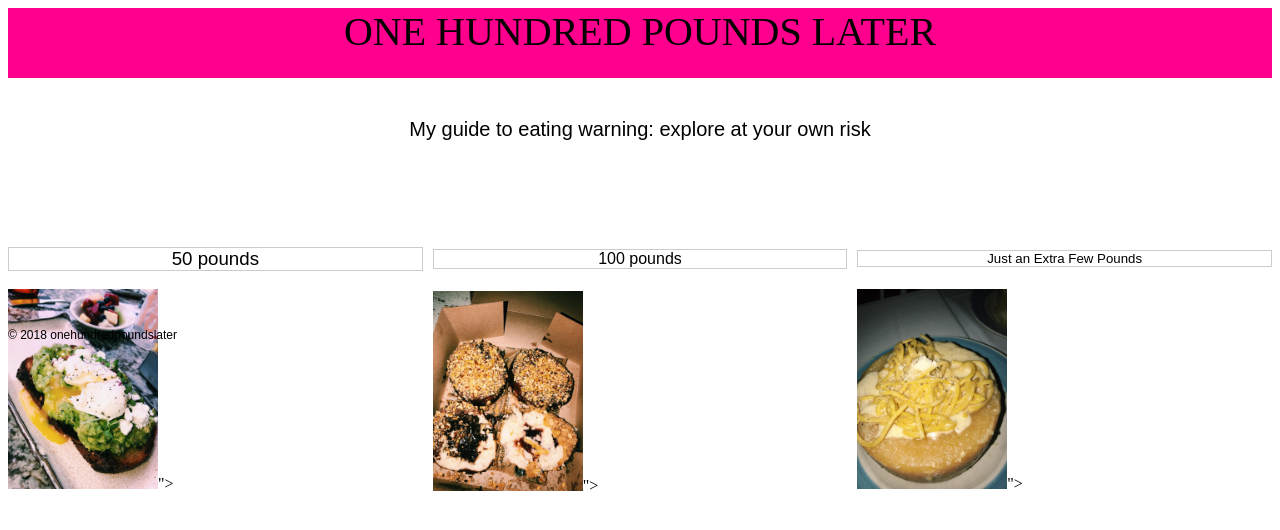
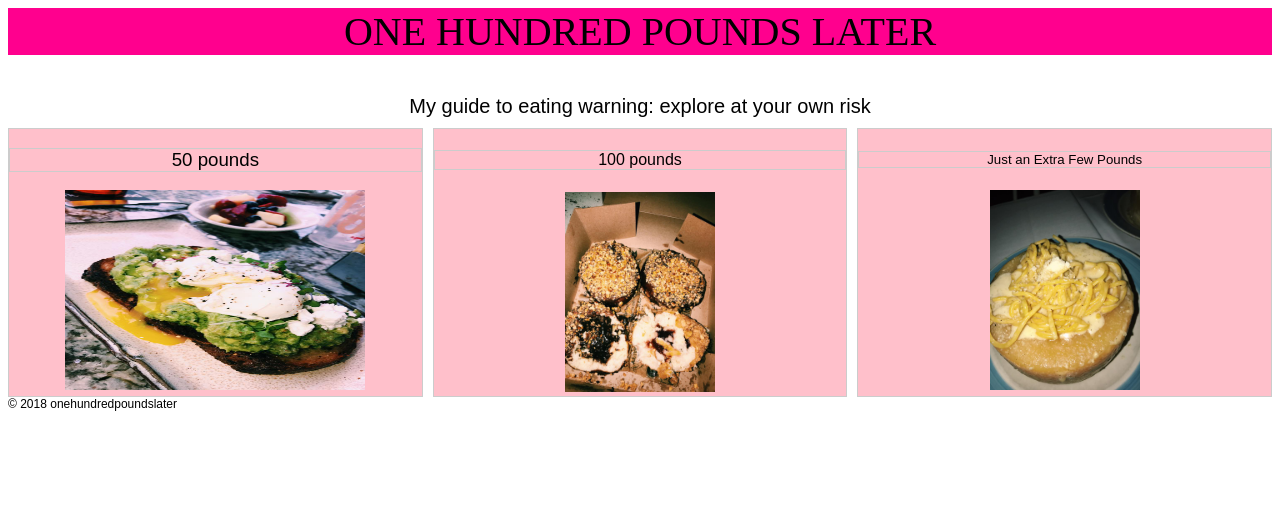
Before and after one commit to ashleycosette/weblab, a PHP site: page /homework/layout-assignment in a window 1280 px wide. Shown: the top 530 px of the page. Run offline with PHP 8.4, Linux system fonts and the light colour scheme.

Commit message:
layout update

```diff
--- a/homework/layout-assignment/css/master.css
+++ b/homework/layout-assignment/css/master.css
@@ -2,7 +2,7 @@
 .container {
   display: grid;
   grid-gap: 10px;
-  grid-auto-rows: 100px;
+  grid-auto-rows: auto;
   grid-template-columns: 1fr;
   grid-template-areas:
     "header"
@@ -40,6 +40,10 @@
   font-weight: 100;
   text-align: center;
   border: 1px solid #ccc;
+}
+
+.tab {
+  background: pink;
 }
 
 .tab1 {
--- a/homework/layout-assignment/index.html
+++ b/homework/layout-assignment/index.html
@@ -11,19 +11,19 @@
 
   <div class="content">My guide to eating warning: explore at your own risk </div>
 
-    <div class="tab1">
+    <div class="tab1 tab">
       <h3>50 pounds</h3>
-      <img src="images/toast.jpg" alt="width="300" height="200">">
+      <img src="images/toast.jpg" alt="photo name" width="300" height="200">
     </div>
 
-    <div class="tab2">
+    <div class="tab2 tab">
     <h4>100 pounds</h4>
-    <img src="images/dessert.jpg" alt="width="300" height="200">">
+    <img src="images/dessert.jpg" alt="width="300" height="200">
   </div>
 
-    <div class="tab3">
+    <div class="tab3 tab">
       <h5>Just an Extra Few Pounds</h5>
-      <img src="images/pasta.jpg" alt="width="300" height="200">">
+      <img src="images/pasta.jpg" alt="width="300" height="200">
     </div>
 
 </main>
```
